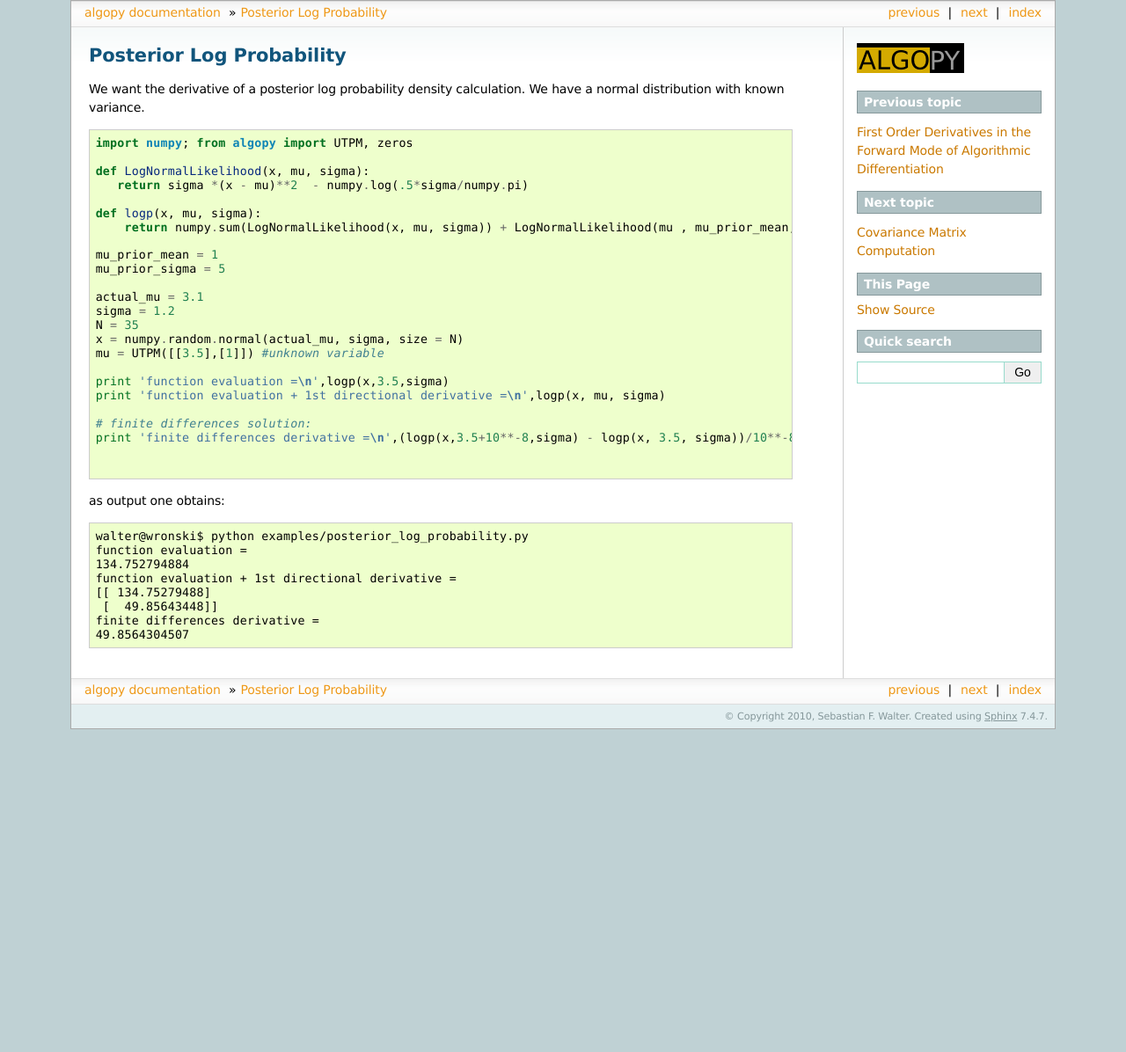
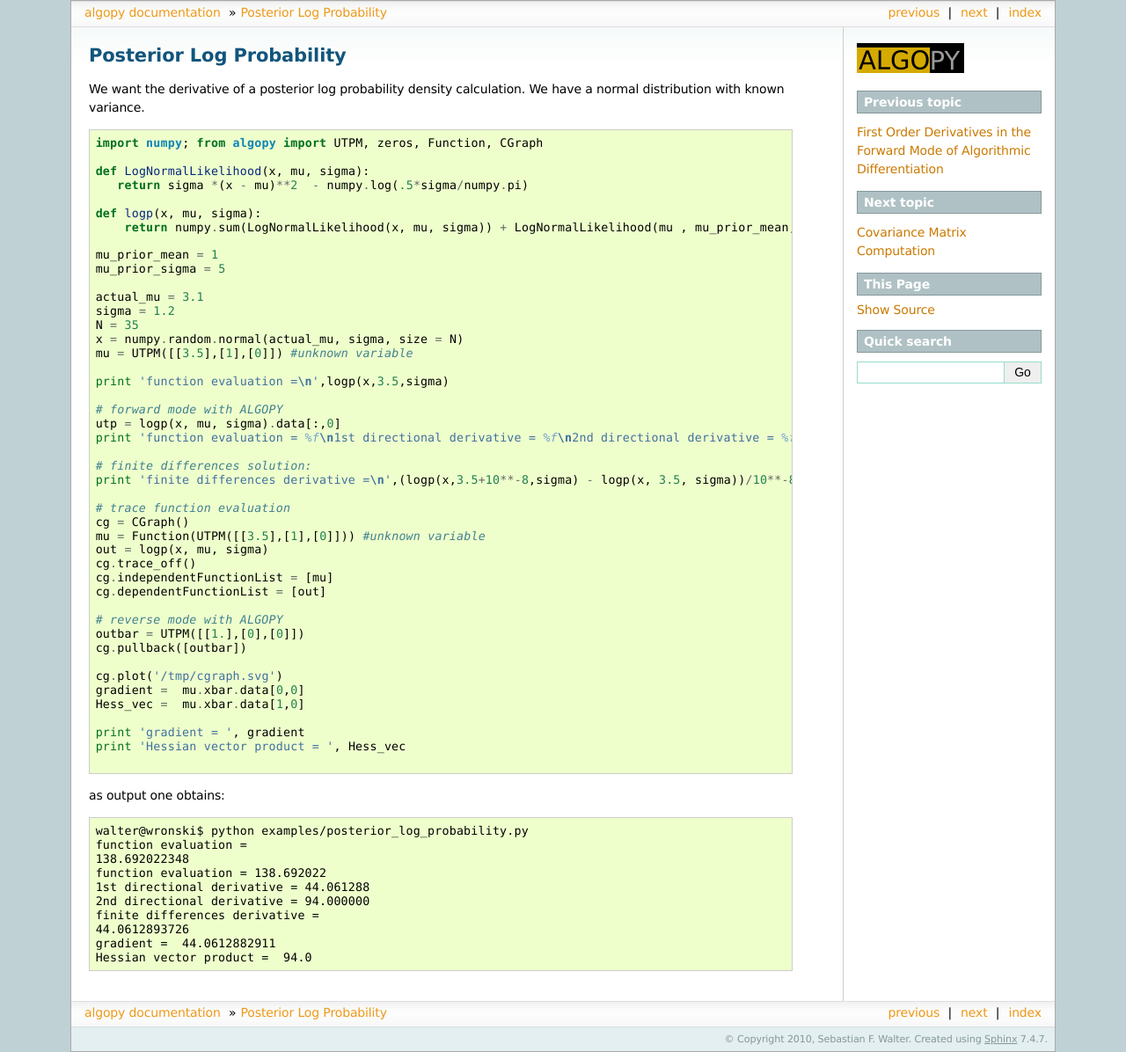
Before and after one commit to b45ch1/algopy, a Sphinx documentation site: the page built from documentation/sphinx/examples/posterior_log_probability.rst, in a window 1280 px wide. Shown: the whole page at 88% size. Built offline with Sphinx 7.4.7, drawn with Linux system fonts in a browser that asks for light colours; formulas are drawn with MathJax 3; before the commit the page ends 900 px from its top, so only the background shows below that.

Commit message:
reverse mode applied to the example provided by john salvatier works

```diff
--- a/documentation/sphinx/examples/posterior_log_probability.py
+++ b/documentation/sphinx/examples/posterior_log_probability.py
@@ -1,4 +1,4 @@
-import numpy; from algopy import UTPM, zeros
+import numpy; from algopy import UTPM, zeros, Function, CGraph
 
 def LogNormalLikelihood(x, mu, sigma):
    return sigma *(x - mu)**2  - numpy.log(.5*sigma/numpy.pi)
@@ -13,10 +13,32 @@ actual_mu = 3.1
 sigma = 1.2
 N = 35
 x = numpy.random.normal(actual_mu, sigma, size = N)
-mu = UTPM([[3.5],[1]]) #unknown variable
+mu = UTPM([[3.5],[1],[0]]) #unknown variable
 
 print 'function evaluation =\n',logp(x,3.5,sigma)
-print 'function evaluation + 1st directional derivative =\n',logp(x, mu, sigma)
+
+# forward mode with ALGOPY
+utp = logp(x, mu, sigma).data[:,0]
+print 'function evaluation = %f\n1st directional derivative = %f\n2nd directional derivative = %f'%(utp[0], 1.*utp[1], 2.*utp[2])
 
 # finite differences solution:
 print 'finite differences derivative =\n',(logp(x,3.5+10**-8,sigma) - logp(x, 3.5, sigma))/10**-8
+
+# trace function evaluation
+cg = CGraph()
+mu = Function(UTPM([[3.5],[1],[0]])) #unknown variable
+out = logp(x, mu, sigma)
+cg.trace_off()
+cg.independentFunctionList = [mu]
+cg.dependentFunctionList = [out]
+
+# reverse mode with ALGOPY
+outbar = UTPM([[1.],[0],[0]])
+cg.pullback([outbar])
+
+cg.plot('/tmp/cgraph.svg')
+gradient =  mu.xbar.data[0,0]
+Hess_vec =  mu.xbar.data[1,0]
+
+print 'gradient = ', gradient
+print 'Hessian vector product = ', Hess_vec
--- a/documentation/sphinx/examples/posterior_log_probability.rst
+++ b/documentation/sphinx/examples/posterior_log_probability.rst
@@ -11,9 +11,11 @@ as output one obtains::
 
     walter@wronski$ python examples/posterior_log_probability.py
     function evaluation =
-    134.752794884
-    function evaluation + 1st directional derivative =
-    [[ 134.75279488]
-     [  49.85643448]]
+    138.692022348
+    function evaluation = 138.692022
+    1st directional derivative = 44.061288
+    2nd directional derivative = 94.000000
     finite differences derivative =
-    49.8564304507
+    44.0612893726
+    gradient =  44.0612882911
+    Hessian vector product =  94.0
```
Also changed, not shown: 2 other files.
